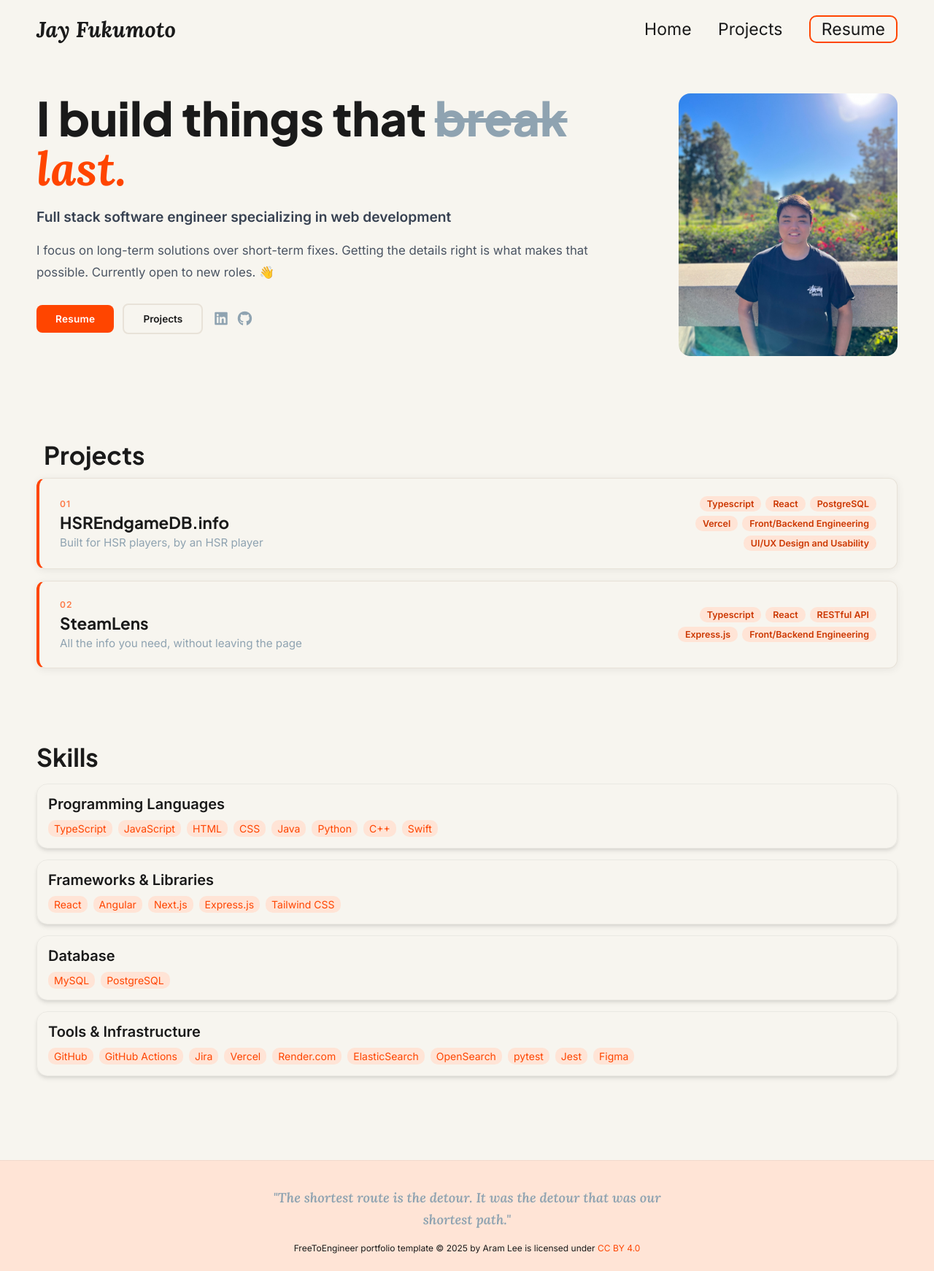
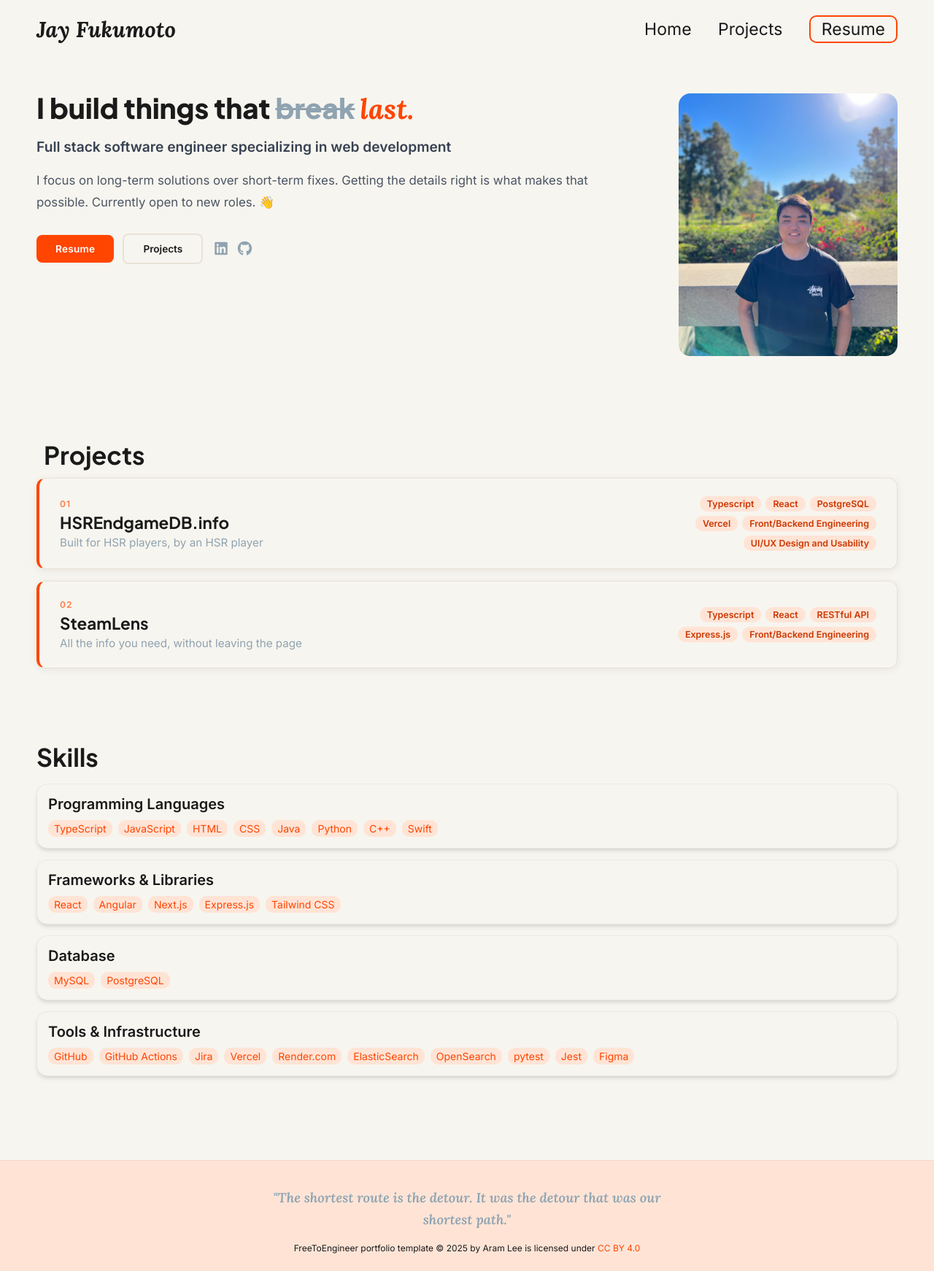
Before and after one commit to jayfuku/jayfuku.github.io, a Jekyll site: the page built from index.html, in a window 1280 px wide. Shown: the whole page at 73% size. Built offline with Jekyll 4.4.1, drawn with Linux system fonts in a browser that asks for light colours.

Commit message:
Fix hero headline wrapping

```diff
--- a/css/styles.css
+++ b/css/styles.css
@@ -188,7 +188,7 @@ nav .mobile-nav {
 .hero-headline {
     font-family: 'Plus Jakarta Sans', sans-serif;
     font-weight: 800;
-    font-size: clamp(2.6rem, 5vw, 4.5rem);
+    font-size: clamp(2.2rem, 3vw, 3.5rem);
     line-height: 1.05;
     color: var(--text-color);
     margin: 0 0 20px 0;
```
